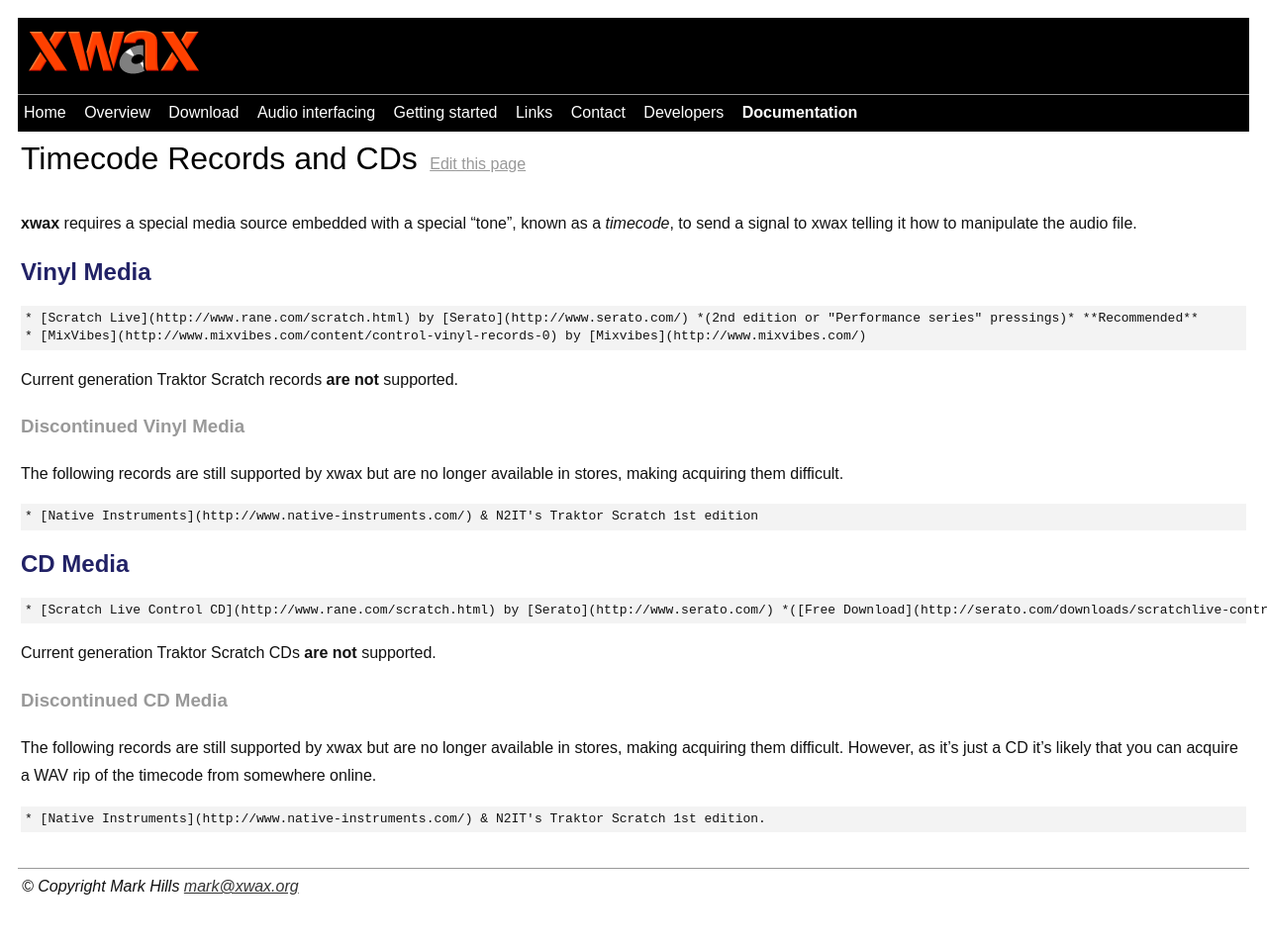
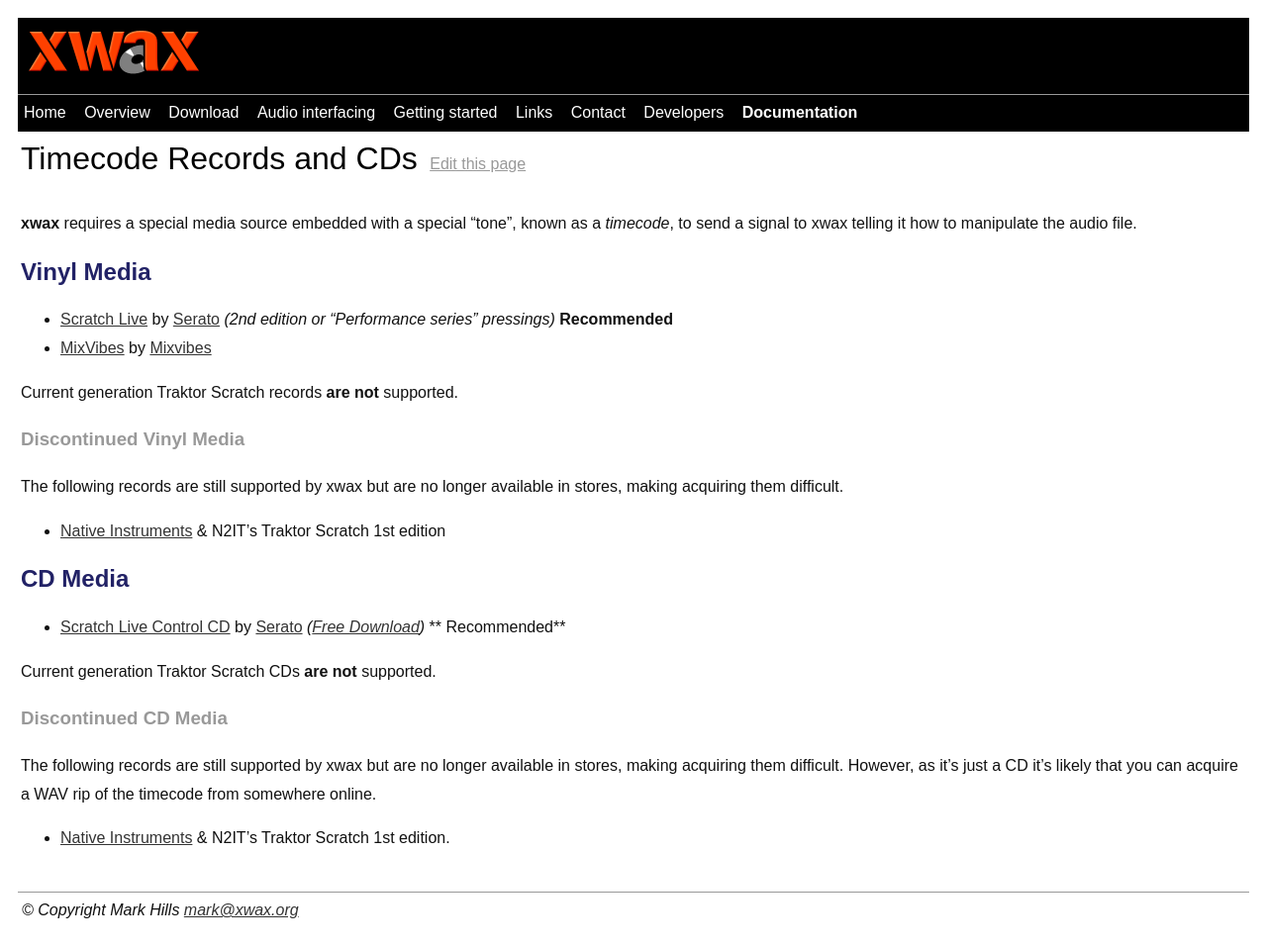
Before and after one commit to xwax/xwax.github.io, a Jekyll site: the page built from timecode_records_and_cds.md, in a window 1280 px wide. Shown: the whole page at 99% size. Built offline with Jekyll 4.4.1, drawn with Linux system fonts in a browser that asks for light colours; before the commit the page ends 933 px from its top, so only the background shows below that.

```diff
--- a/timecode_records_and_cds.md
+++ b/timecode_records_and_cds.md
@@ -5,14 +5,10 @@ title: Timecode Records and CDs
 
 **xwax** requires a special media source embedded with a special "tone", known as a *timecode*, to send a signal to xwax telling it how to manipulate the audio file.
 
-
-
-
-
 ## Vinyl Media
 
-    * [Scratch Live](http://www.rane.com/scratch.html) by [Serato](http://www.serato.com/) *(2nd edition or "Performance series" pressings)* **Recommended**
-    * [MixVibes](http://www.mixvibes.com/content/control-vinyl-records-0) by [Mixvibes](http://www.mixvibes.com/)
+- [Scratch Live](http://www.rane.com/scratch.html) by [Serato](http://www.serato.com/) *(2nd edition or "Performance series" pressings)* **Recommended**
+- [MixVibes](http://www.mixvibes.com/content/control-vinyl-records-0) by [Mixvibes](http://www.mixvibes.com/)
 
 Current generation Traktor Scratch records **are not** supported.
 
@@ -20,11 +16,11 @@ Current generation Traktor Scratch records **are not** supported.
 
 The following records are still supported by xwax but are no longer available in stores, making acquiring them difficult.
 
-    * [Native Instruments](http://www.native-instruments.com/) & N2IT's Traktor Scratch 1st edition
+- [Native Instruments](http://www.native-instruments.com/) & N2IT's Traktor Scratch 1st edition
 
 ## CD Media
 
-    * [Scratch Live Control CD](http://www.rane.com/scratch.html) by [Serato](http://www.serato.com/) *([Free Download](http://serato.com/downloads/scratchlive-controlcd))* ** Recommended**
+- [Scratch Live Control CD](http://www.rane.com/scratch.html) by [Serato](http://www.serato.com/) *([Free Download](http://serato.com/downloads/scratchlive-controlcd))* ** Recommended**
 
 Current generation Traktor Scratch CDs **are not** supported.
 
@@ -32,4 +28,4 @@ Current generation Traktor Scratch CDs **are not** supported.
 
 The following records are still supported by xwax but are no longer available in stores, making acquiring them difficult. However, as it's just a CD it's likely that you can acquire a WAV rip of the timecode from somewhere online.
 
-    * [Native Instruments](http://www.native-instruments.com/) & N2IT's Traktor Scratch 1st edition.
+- [Native Instruments](http://www.native-instruments.com/) & N2IT's Traktor Scratch 1st edition.
```
Also changed, not shown: build_xwax_from_source.md (+1 -1 lines), debian_installation.md (+2 -2 lines), novation_dicer_control.md (+1 -3 lines).
